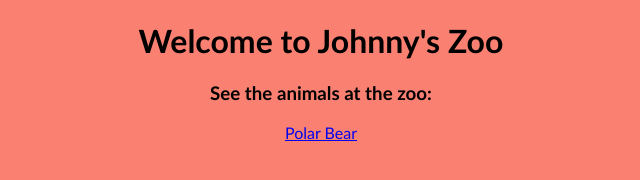
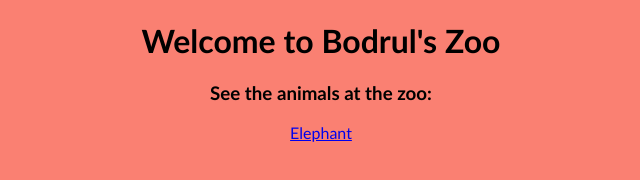
Before and after one commit to BodrulJalal/bodruljalal.github.io, a plain HTML site: page index.html in a window 1280 px wide. Shown: the whole page, without its empty margins (319-959 px from the left). Drawn offline with Linux system fonts and the light colour scheme.

Commit message:
Elephant

```diff
--- a/index.html
+++ b/index.html
@@ -1,14 +1,14 @@
 <!DOCTYPE html>
 <html>
   <head>
-    <title>Johnny's Zoo</title>
+    <title>Bodrul's Zoo</title>
     <link rel="stylesheet" type="text/css" href="css/index.css">
   </head>
   <body>
-    <h1>Welcome to Johnny's Zoo</h1>
+    <h1>Welcome to Bodrul's Zoo</h1>
     <h3>See the animals at the zoo:</h3>
     <div class="link">
-      <a href="polar-bear.html">Polar Bear</a>
+      <a href="polar-bear.html">Elephant</a>
     </div>
   </body>
 </html>
```
